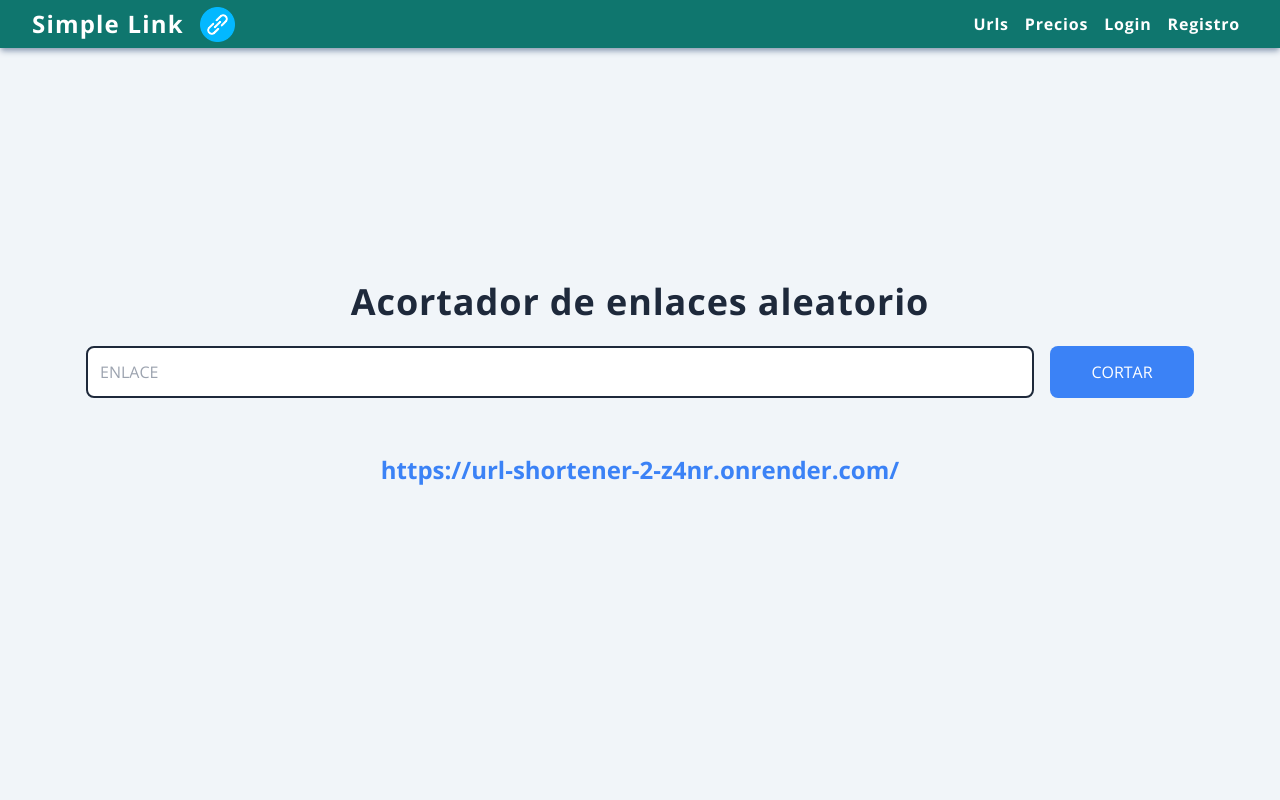
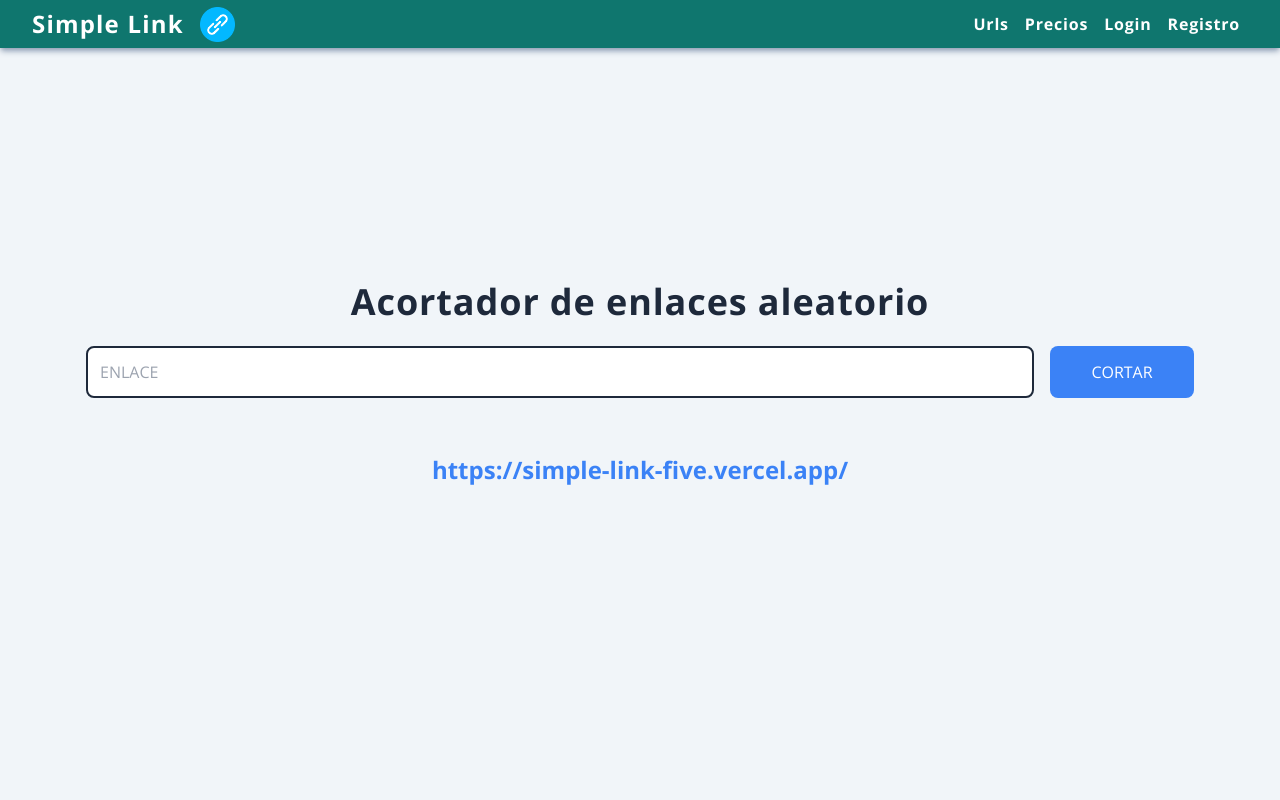
Before and after one commit to CristianMozetich/Url-Shortener, a Next.js app in the folder frontend/: page /pages/urlform in a window 1280 px wide. Shown: the top 800 px of the page. Built offline with nearby package versions, Linux system fonts and the light colour scheme.

Commit message:
deploy backend vercel

```diff
--- a/frontend/src/app/components/LoginForm/fetchLogin.js
+++ b/frontend/src/app/components/LoginForm/fetchLogin.js
@@ -13,7 +13,7 @@ export const FetchLogin = () => {
     const formData = new FormData(e.target);
     const data = Object.fromEntries(formData);
     const response = await fetch(
-      "https://url-shortener-2-z4nr.onrender.com/sessions/login",
+      "https://simple-link-five.vercel.app/sessions/login",
       {
         method: "POST",
         headers: {
--- a/frontend/src/app/components/RegistroForm/validation.js
+++ b/frontend/src/app/components/RegistroForm/validation.js
@@ -16,7 +16,7 @@ export const ValidationForm = () => {
     }
 
     const response = await fetch(
-      "https://url-shortener-2-z4nr.onrender.com/sessions/register",
+      "https://simple-link-five.vercel.app/sessions/register",
       {
         method: "POST",
         headers: {
--- a/frontend/src/app/pages/customurl/page.jsx
+++ b/frontend/src/app/pages/customurl/page.jsx
@@ -25,7 +25,7 @@ export default function CustomUrl() {
 
     try {
       const response = await fetch(
-        `https://url-shortener-2-z4nr.onrender.com/custom`,
+        `https://simple-link-five.vercel.app/custom`,
         {
           method: "POST",
           headers: {
@@ -85,9 +85,9 @@ export default function CustomUrl() {
         {customUrl && (
           <Link
             className="text-blue-500 hover:text-blue-800 cursor-pointer font-bold text-2xl"
-            href={`https://url-shortener-2-z4nr.onrender.com/${customUrl}`}
+            href={`https://simple-link-five.vercel.app/${customUrl}`}
           >
-            https://url-shortener-2-z4nr.onrender.com/{customUrl}
+            https://simple-link-five.vercel.app/{customUrl}
           </Link>
         )}
       </div>
--- a/frontend/src/app/pages/prices/page.jsx
+++ b/frontend/src/app/pages/prices/page.jsx
@@ -3,7 +3,7 @@
 export default function Prices() {
   const onClick = async () => {
     const response = await fetch(
-      "https://url-shortener-2-z4nr.onrender.com/payment/checkout-session",
+      "https://simple-link-five.vercel.app/payment/checkout-session",
       {
         method: "POST",
       }
--- a/frontend/src/app/pages/urlform/page.jsx
+++ b/frontend/src/app/pages/urlform/page.jsx
@@ -11,7 +11,7 @@ export default function UrlForm() {
 
     const url = inputRef.current.value;
 
-    await fetch("https://url-shortener-2-z4nr.onrender.com/", {
+    await fetch("https://simple-link-five.vercel.app/", {
       method: "POST",
       headers: {
         "Content-Type": "application/json",
@@ -49,9 +49,9 @@ export default function UrlForm() {
       <div className="text-center m-4 p-4">
         <Link
           className="text-blue-500 hover:text-blue-800 cursor-pointer font-bold text-2xl"
-          href={`https://url-shortener-2-z4nr.onrender.com/${shortUrl}`}
+          href={`https://simple-link-five.vercel.app/${shortUrl}`}
         >
-          https://url-shortener-2-z4nr.onrender.com/{shortUrl}
+          https://simple-link-five.vercel.app/{shortUrl}
         </Link>
       </div>
     </div>
--- a/frontend/src/app/pages/urls/page.jsx
+++ b/frontend/src/app/pages/urls/page.jsx
@@ -12,7 +12,7 @@ export default function Urls() {
 
     try {
       const customUrls = await fetch(
-        `https://url-shortener-2-z4nr.onrender.com/urls/${userId}`,
+        `https://simple-link-five.vercel.app/urls/${userId}`,
         {
           method: "GET",
           headers: {
```
